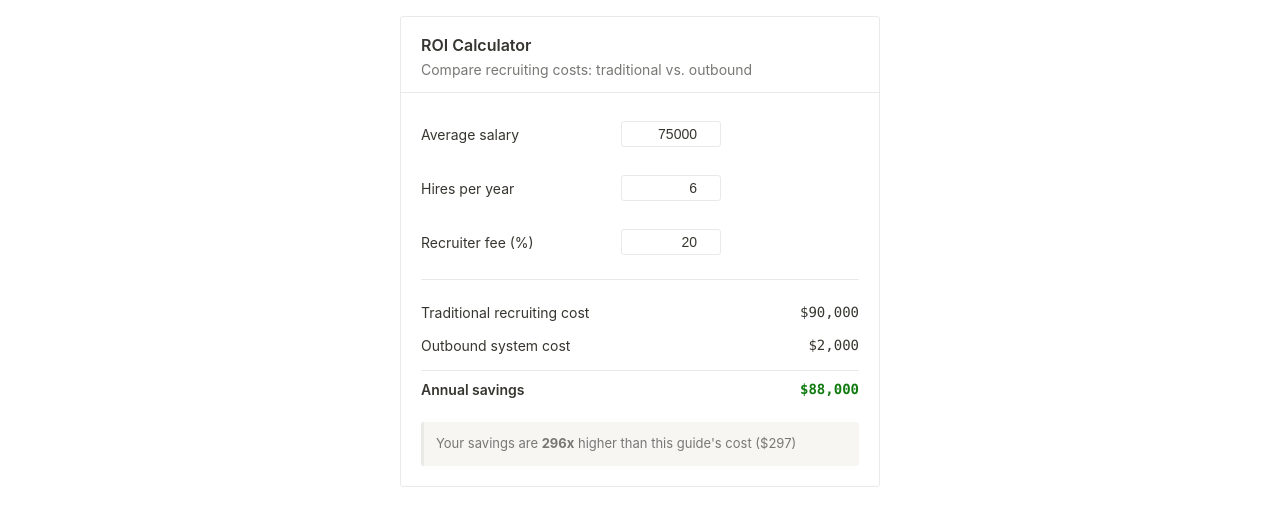
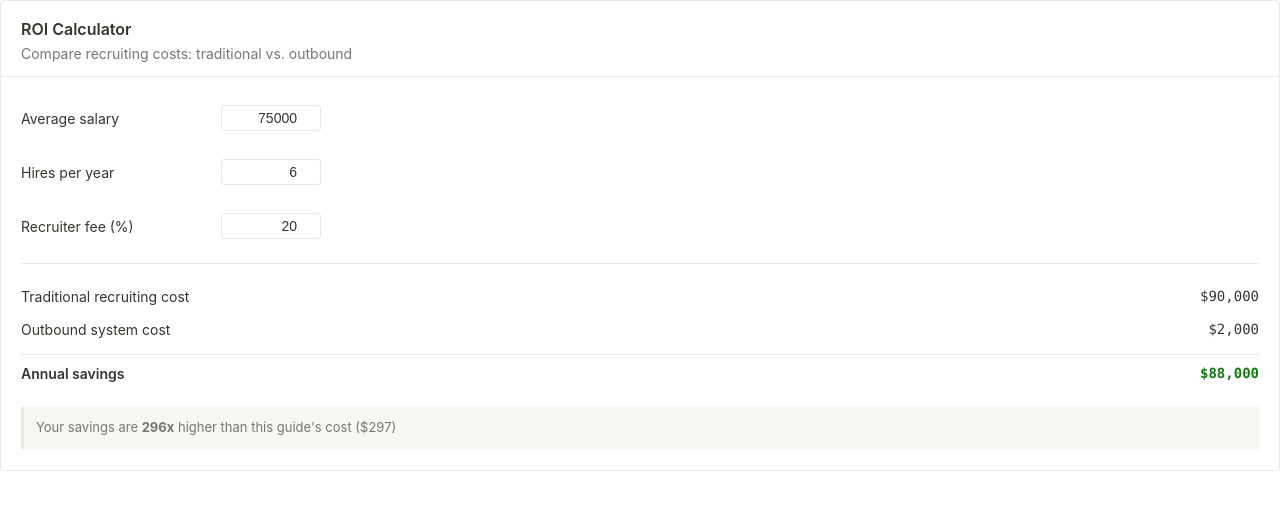
Before and after one commit to thisisfrank/notioncalculator, a plain HTML site: page index.html in a window 1280 px wide. Drawn offline with Linux system fonts and the light colour scheme.

Commit message:
Update index.html

```diff
--- a/index.html
+++ b/index.html
@@ -13,40 +13,66 @@
 
         body {
             font-family: ui-sans-serif, -apple-system, BlinkMacSystemFont, "Segoe UI", Helvetica, "Apple Color Emoji", Arial, sans-serif, "Segoe UI Emoji", "Segoe UI Symbol";
-            background: #ffffff;
-            color: #37352f;
             line-height: 1.5;
-            padding: 16px;
+            color-scheme: light dark;
         }
 
         .calculator {
-            max-width: 480px;
-            margin: 0 auto;
-            background: #ffffff;
-            border: 1px solid #e9e9e7;
+            width: 100%;
+            background: var(--bg-color);
+            color: var(--text-color);
+            border: 1px solid var(--border-color);
             border-radius: 3px;
             overflow: hidden;
         }
 
+        /* Light mode (default) */
+        :root {
+            --bg-color: #ffffff;
+            --text-color: #37352f;
+            --text-muted: #787774;
+            --border-color: #e9e9e7;
+            --input-bg: #ffffff;
+            --note-bg: #f7f6f3;
+            --savings-color: #0f7b0f;
+            --focus-color: #2383e2;
+        }
+
+        /* Dark mode */
+        @media (prefers-color-scheme: dark) {
+            :root {
+                --bg-color: #2f3437;
+                --text-color: #ffffff;
+                --text-muted: #9b9a97;
+                --border-color: #373c43;
+                --input-bg: #25262b;
+                --note-bg: #373c43;
+                --savings-color: #4fb94f;
+                --focus-color: #529cca;
+            }
+        }
+
         .header {
             padding: 16px 20px 12px;
-            border-bottom: 1px solid #e9e9e7;
+            border-bottom: 1px solid var(--border-color);
+            background: var(--bg-color);
         }
 
         .header h2 {
             font-size: 16px;
             font-weight: 600;
-            color: #37352f;
+            color: var(--text-color);
             margin-bottom: 2px;
         }
 
         .header p {
             font-size: 14px;
-            color: #787774;
+            color: var(--text-muted);
         }
 
         .content {
             padding: 20px;
+            background: var(--bg-color);
         }
 
         .input-row {
@@ -58,7 +84,7 @@
 
         .input-row label {
             font-size: 14px;
-            color: #37352f;
+            color: var(--text-color);
             width: 200px;
             flex-shrink: 0;
         }
@@ -66,22 +92,22 @@
         .input-row input {
             width: 100px;
             padding: 4px 8px;
-            border: 1px solid #e9e9e7;
+            border: 1px solid var(--border-color);
             border-radius: 3px;
             font-size: 14px;
-            color: #37352f;
-            background: #ffffff;
+            color: var(--text-color);
+            background: var(--input-bg);
             text-align: right;
         }
 
         .input-row input:focus {
             outline: none;
-            border-color: #2383e2;
+            border-color: var(--focus-color);
         }
 
         .divider {
             height: 1px;
-            background: #e9e9e7;
+            background: var(--border-color);
             margin: 16px 0;
         }
 
@@ -91,33 +117,34 @@
             justify-content: space-between;
             padding: 6px 0;
             font-size: 14px;
+            color: var(--text-color);
         }
 
         .result-row.total {
             font-weight: 600;
             padding-top: 8px;
-            border-top: 1px solid #e9e9e7;
+            border-top: 1px solid var(--border-color);
             margin-top: 8px;
         }
 
         .result-value {
             font-family: ui-monospace, SFMono-Regular, "SF Mono", Monaco, Consolas, "Liberation Mono", "Courier New", monospace;
-            color: #37352f;
+            color: var(--text-color);
         }
 
         .result-value.savings {
-            color: #0f7b0f;
+            color: var(--savings-color);
             font-weight: 600;
         }
 
         .note {
             margin-top: 16px;
             padding: 12px;
-            background: #f7f6f3;
+            background: var(--note-bg);
             border-radius: 3px;
             font-size: 13px;
-            color: #787774;
-            border-left: 3px solid #e9e9e7;
+            color: var(--text-muted);
+            border-left: 3px solid var(--border-color);
         }
 
         @media (max-width: 520px) {
```
